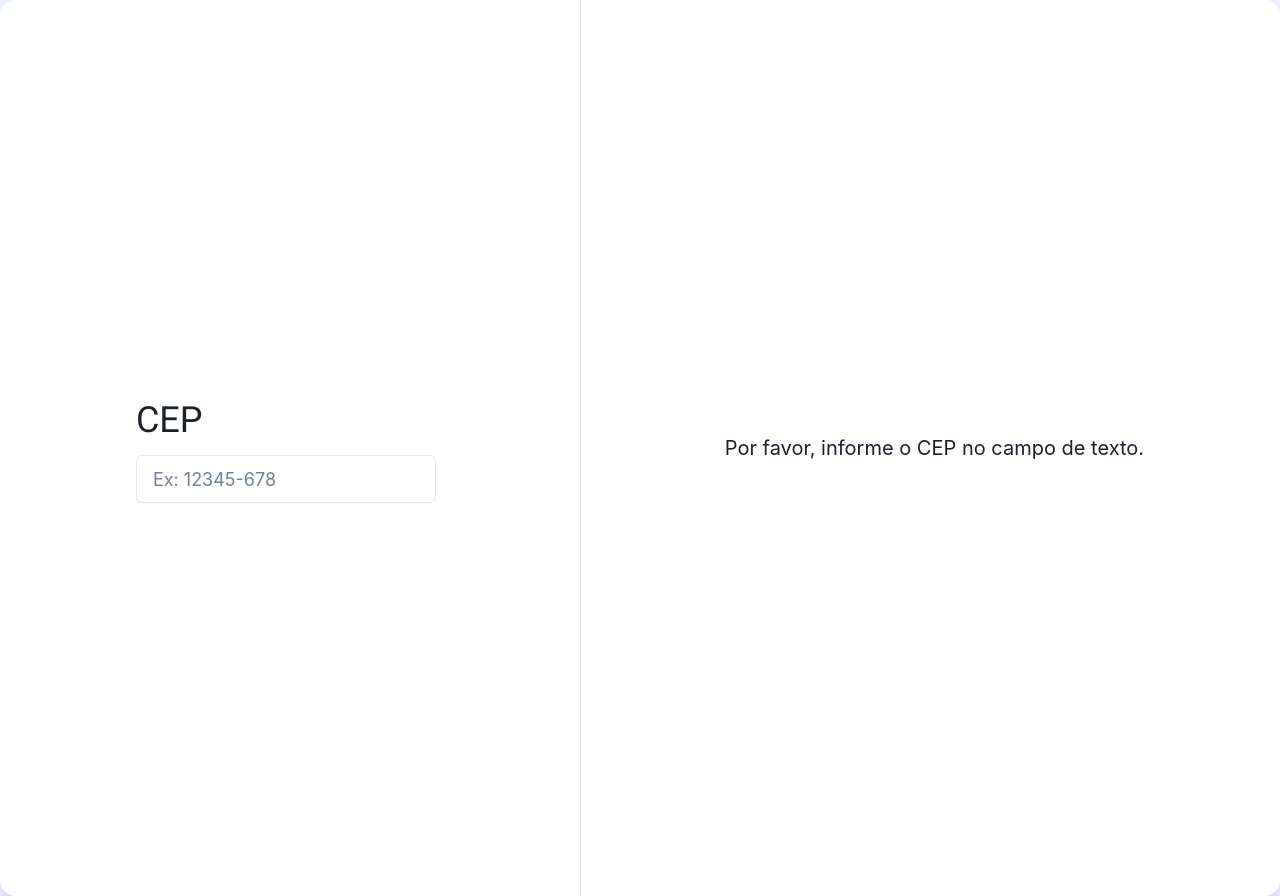
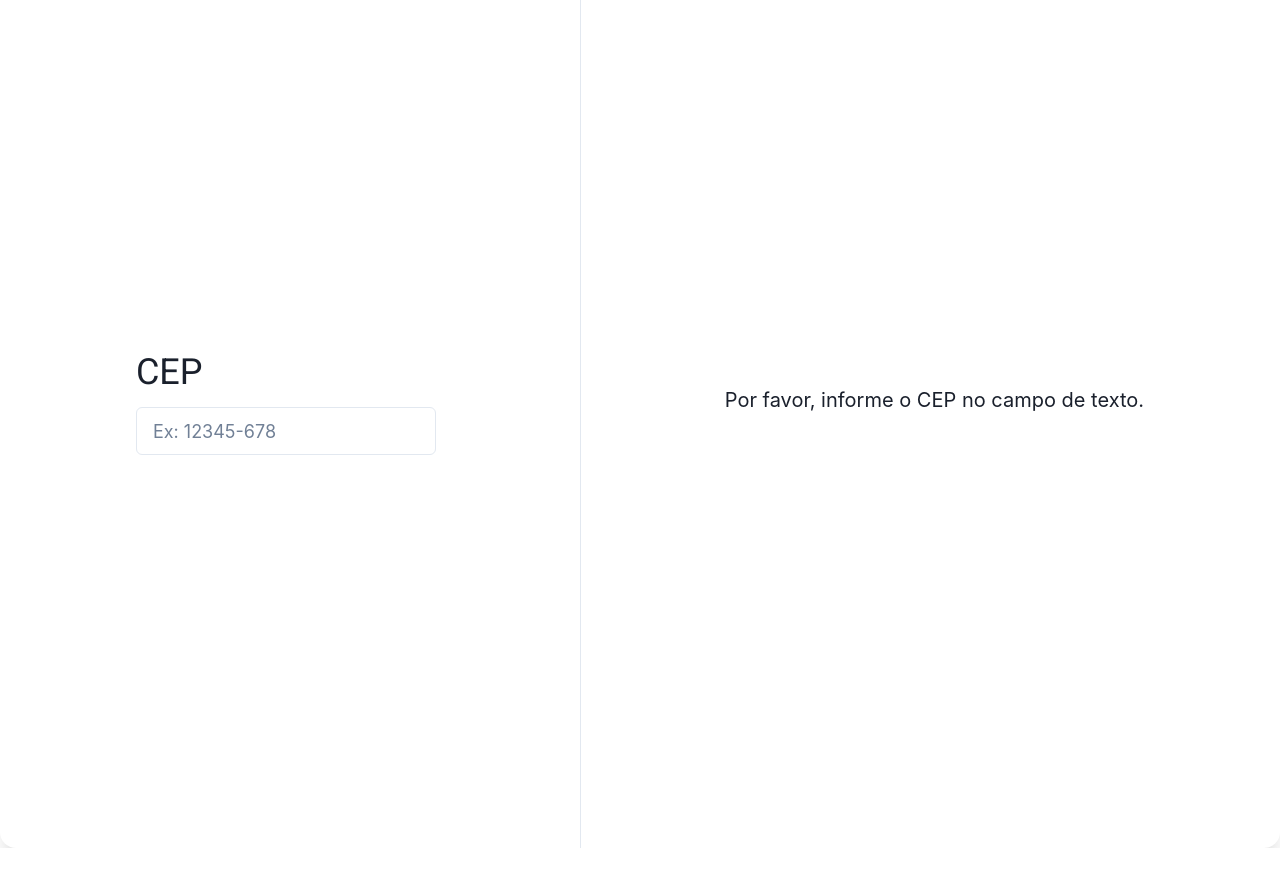
Before and after one commit to vinnicius-martins/react--consulta-cep, a React (Create React App) app: page / in a window 1280 px wide. After the commit the page ends 848 px from the top, so only its background shows below. Built offline with nearby package versions, Linux system fonts and the light colour scheme.

Commit message:
Ajust background height property

```diff
--- a/src/components/Background.tsx
+++ b/src/components/Background.tsx
@@ -8,7 +8,7 @@ interface BackgroundProps extends CenterProps {
 const Background: React.FC<BackgroundProps> = ({ children, ...rest }) => {
   return (
     <Center
-    minHeight='100vh'
+    height='100vh'
     bgColor='#EAF0FB'
     {...rest}
     >
--- a/src/index.tsx
+++ b/src/index.tsx
@@ -8,7 +8,7 @@ const root = ReactDOM.createRoot(
 );
 root.render(
   <React.StrictMode>
-    <ChakraProvider>
+    <ChakraProvider resetCSS>
       <App />
     </ChakraProvider>
   </React.StrictMode>
```
